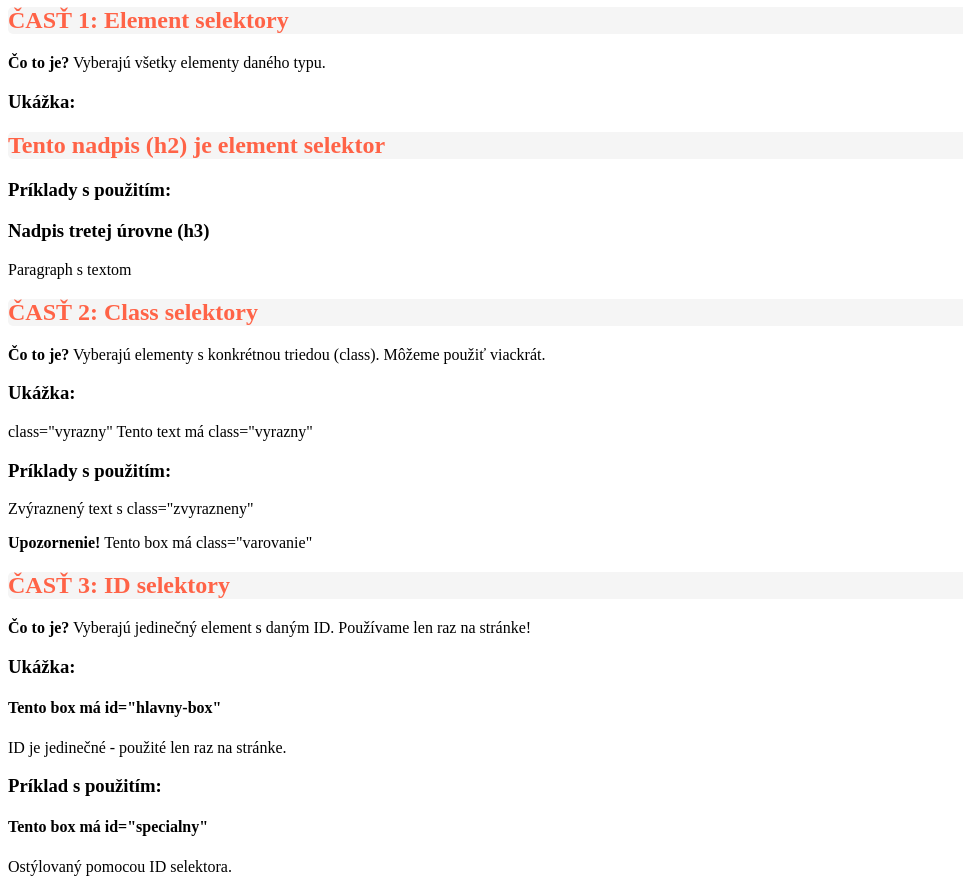
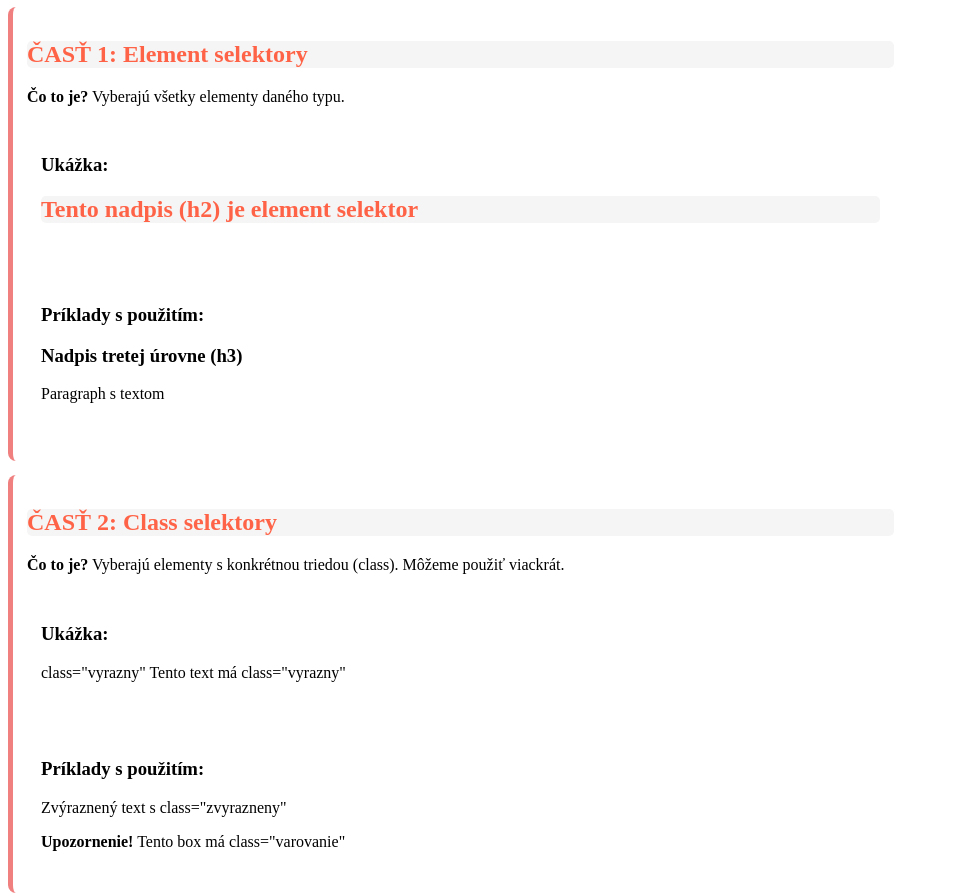
Before and after one commit to IngYaman/2.F-Web, a plain HTML site: page Web/08/index.html in a window 1280 px wide. Shown: the part 73-966 px from the top of the page, without its empty margins (0-963 px from the left). Drawn offline with Linux system fonts and the light colour scheme.

Commit message:
6.2. 1/2
6.2. 1/2

```diff
--- a/Web/08/assets/css/style.css
+++ b/Web/08/assets/css/style.css
@@ -1,3 +1,8 @@
+
+
+
+
+
 h2{
     color:tomato;
     background-color: whitesmoke;
@@ -13,3 +18,35 @@ h2{
     border-left: 4px solid blue;
     font-weight: bold;
 }
+
+h1{
+    background-color: tomato;
+}
+
+#hlavny-box{
+    background-color: tomato;
+    color:aliceblue;
+}
+
+body{
+    max-width: 900px;
+    margin: 0 auto
+    padding: 20px;
+
+}
+
+section{
+    border-left: 5px solid lightcoral;
+    background-color:white;
+    border-radius: 8px;
+    padding: 14px;
+    margin-bottom: 14px;
+}
+
+article{
+    background-color: #fff;
+    padding: 14px;
+    border-radius: 4px;
+    margin-bottom: 14px;
+
+}
--- a/Web/08/index.html
+++ b/Web/08/index.html
@@ -7,6 +7,8 @@
     <title>06 CSS Selektory - Cvičenie</title>
 </head>
 <body>
+
+<!-- toto je komentar -->
 
     <h1>CSS Selektory</h1>
 
@@ -50,7 +52,7 @@
 
         <article>
             <h3>Ukážka:</h3>
-            <div>
+            <div id="hlavny-box">
                 <h4>Tento box má id="hlavny-box"</h4>
                 <p>ID je jedinečné - použité len raz na stránke.</p>
             </div>
@@ -58,7 +60,7 @@
 
         <article>
             <h3>Príklad s použitím:</h3>
-            <div>
+            <div id="specialny">
                 <h4>Tento box má id="specialny"</h4>
                 <p>Ostýlovaný pomocou ID selektora.</p>
             </div>
```
Also changed, not shown: Web/05/Style.css (renamed from Web/014/Style.css), Web/05/Tabulka 2.html (added), Web/05/tabulky.html (renamed from Web/014/tabulky.html).
